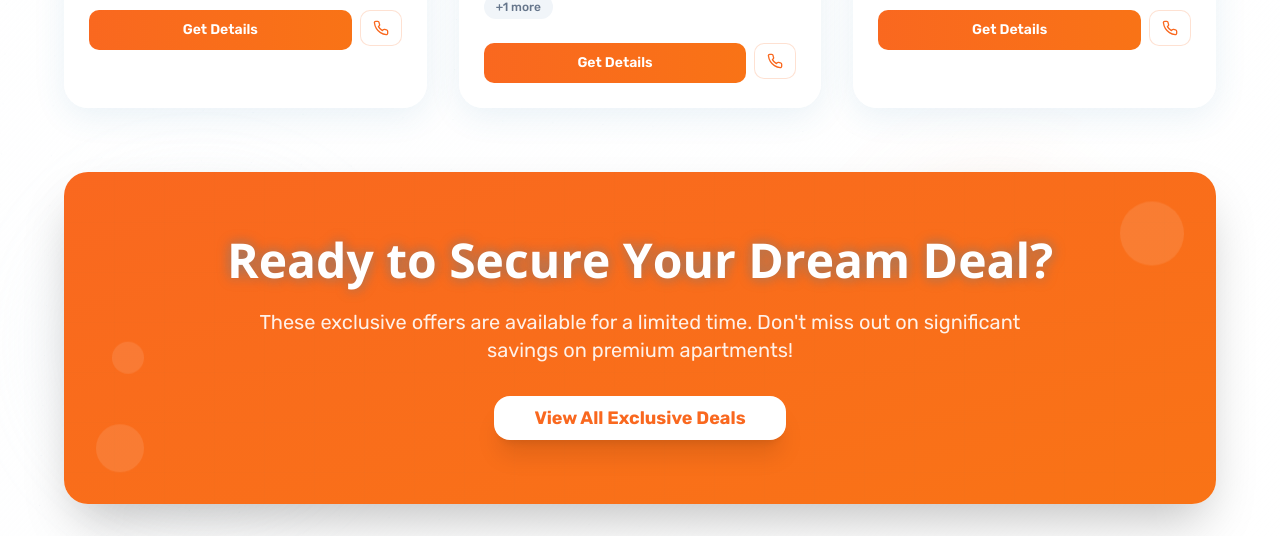
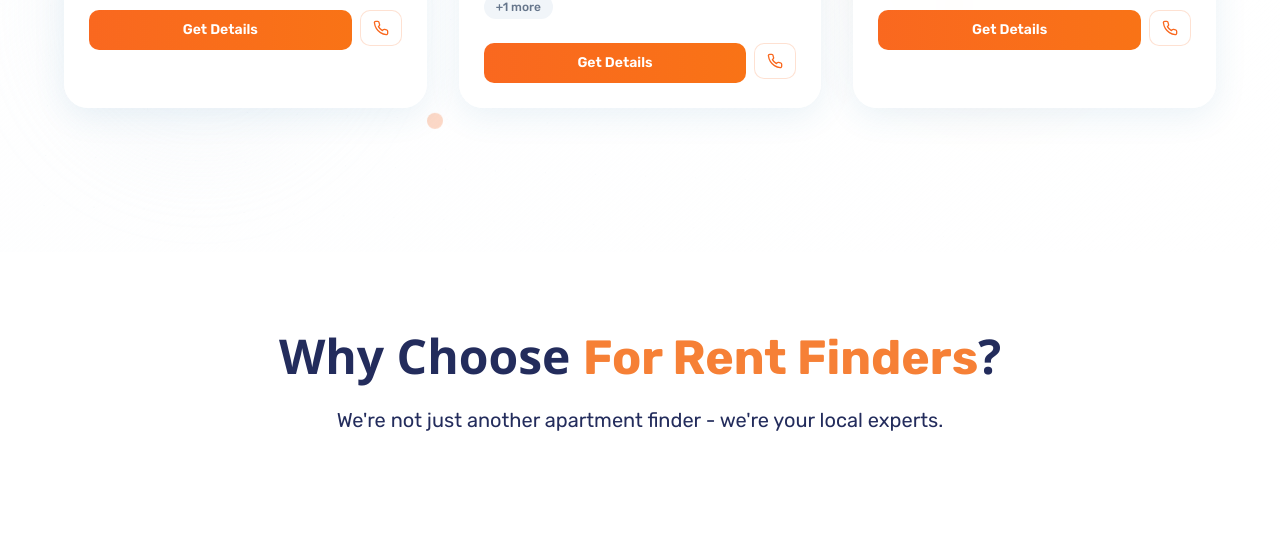
Before and after one commit to Smartdigitalidea/for-rent-finders-main-website, a React (Vite) app: page / in a window 1280 px wide. Shown: the part 2441-2977 px from the top of the page. Built offline with nearby package versions, Linux system fonts and the light colour scheme; a web font is replaced by a local one.

Commit message:
Reorder homepage sections

```diff
--- a/src/components/AboutSection.tsx
+++ b/src/components/AboutSection.tsx
@@ -142,6 +142,26 @@ const AboutSection = () => {
             </div>
           </div>
 
+          {/* CTA Section - Ready to Secure Your Dream Deal */}
+          <div className="mb-20">
+            <div className="relative bg-gradient-to-br from-[#232C5C] via-[#232C5C] to-[#F68036] p-10 md:p-16 rounded-3xl overflow-hidden shadow-2xl">
+              {/* Floating Elements */}
+              <div className="absolute top-8 right-8 w-16 h-16 bg-white/10 rounded-full animate-bounce"></div>
+              <div className="absolute bottom-8 left-8 w-12 h-12 bg-white/10 rounded-full animate-bounce" style={{ animationDelay: '1s' }}></div>
+              <div className="absolute top-1/2 left-12 w-8 h-8 bg-white/10 rounded-full animate-bounce" style={{ animationDelay: '2s' }}></div>
+
+              <div className="relative z-10 text-center">
+                <h3 className="text-3xl md:text-4xl lg:text-5xl font-bold text-white mb-6">
+                  Ready to Secure Your Dream Deal?
+                </h3>
+                <p className="text-white/90 mb-8 max-w-3xl mx-auto text-lg md:text-xl leading-relaxed">
+                  These exclusive offers are available for a limited time. Don't miss out on
+                  significant savings on premium apartments!
+                </p>
+              </div>
+            </div>
+          </div>
+
           {/* About Us section */}
           <div className="grid grid-cols-1 lg:grid-cols-2 gap-16 items-center">
             <div>
--- a/src/components/LatestDealsSection.tsx
+++ b/src/components/LatestDealsSection.tsx
@@ -205,36 +205,6 @@ const LatestDealsSection = () => {
                 </div>
               ))}
             </div>
-
-            {/* Enhanced Bottom CTA */}
-            <div className="text-center fade-in-up">
-              <div className="relative bg-gradient-to-br from-primary via-primary-glow to-orange-500 p-10 md:p-16 rounded-3xl overflow-hidden shadow-2xl">
-                {/* Background Pattern Overlay */}
-                <BackgroundPatterns variant="grid" className="opacity-20" />
-
-                {/* Floating Elements */}
-                <div className="absolute top-8 right-8 w-16 h-16 bg-white/10 rounded-full floating"></div>
-                <div className="absolute bottom-8 left-8 w-12 h-12 bg-white/10 rounded-full floating" style={{ animationDelay: '1s' }}></div>
-                <div className="absolute top-1/2 left-12 w-8 h-8 bg-white/10 rounded-full floating" style={{ animationDelay: '2s' }}></div>
-
-                <div className="relative z-10">
-                  <h3 className="text-3xl md:text-4xl lg:text-5xl font-bold text-white mb-6 glow-text">
-                    Ready to Secure Your Dream Deal?
-                  </h3>
-                  <p className="text-white/90 mb-8 max-w-3xl mx-auto text-lg md:text-xl leading-relaxed">
-                    These exclusive offers are available for a limited time. Don't miss out on
-                    significant savings on premium apartments!
-                  </p>
-                  <Button
-                    size="lg"
-                    onClick={() => setIsModalOpen(true)}
-                    className="bg-white text-primary hover:bg-gray-50 font-bold px-10 py-4 text-lg rounded-2xl shadow-xl hover:shadow-2xl transition-all duration-300 transform hover:scale-105"
-                  >
-                    View All Exclusive Deals
-                  </Button>
-                </div>
-              </div>
-            </div>
           </div>
         </div>
       </section>
```
